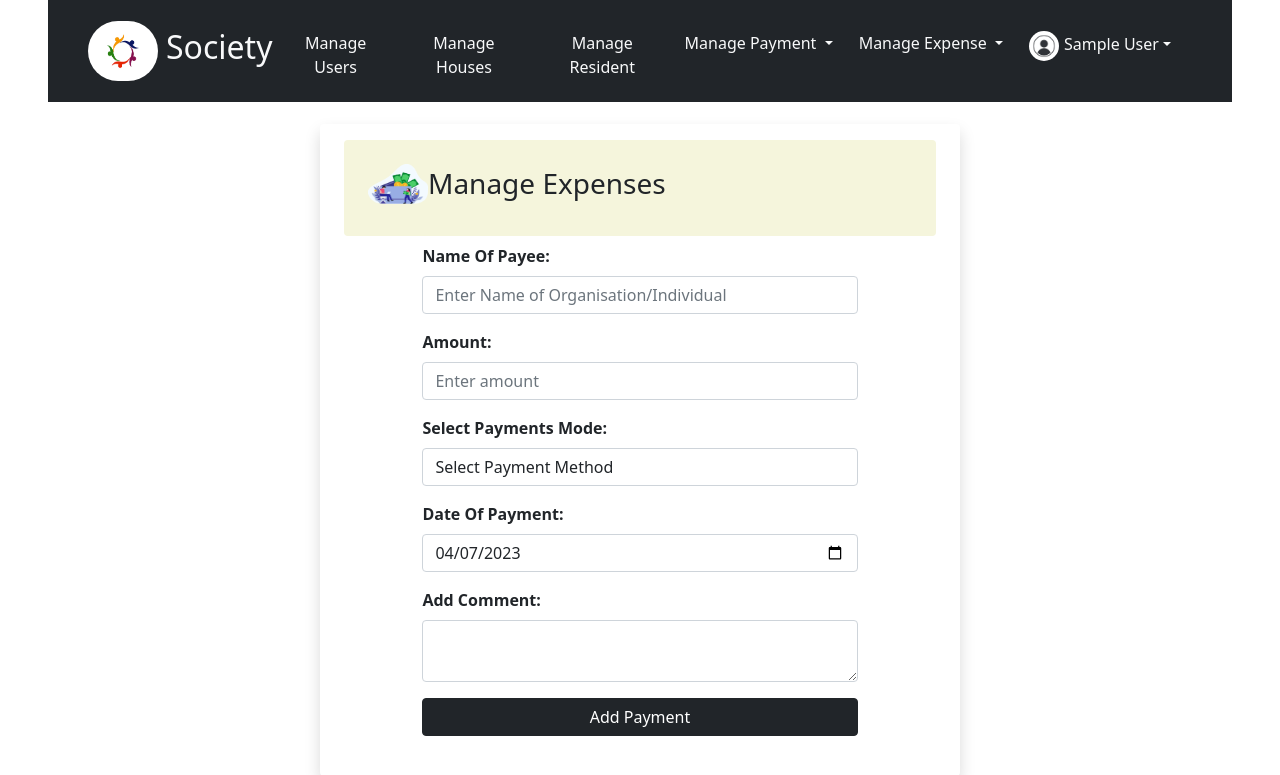
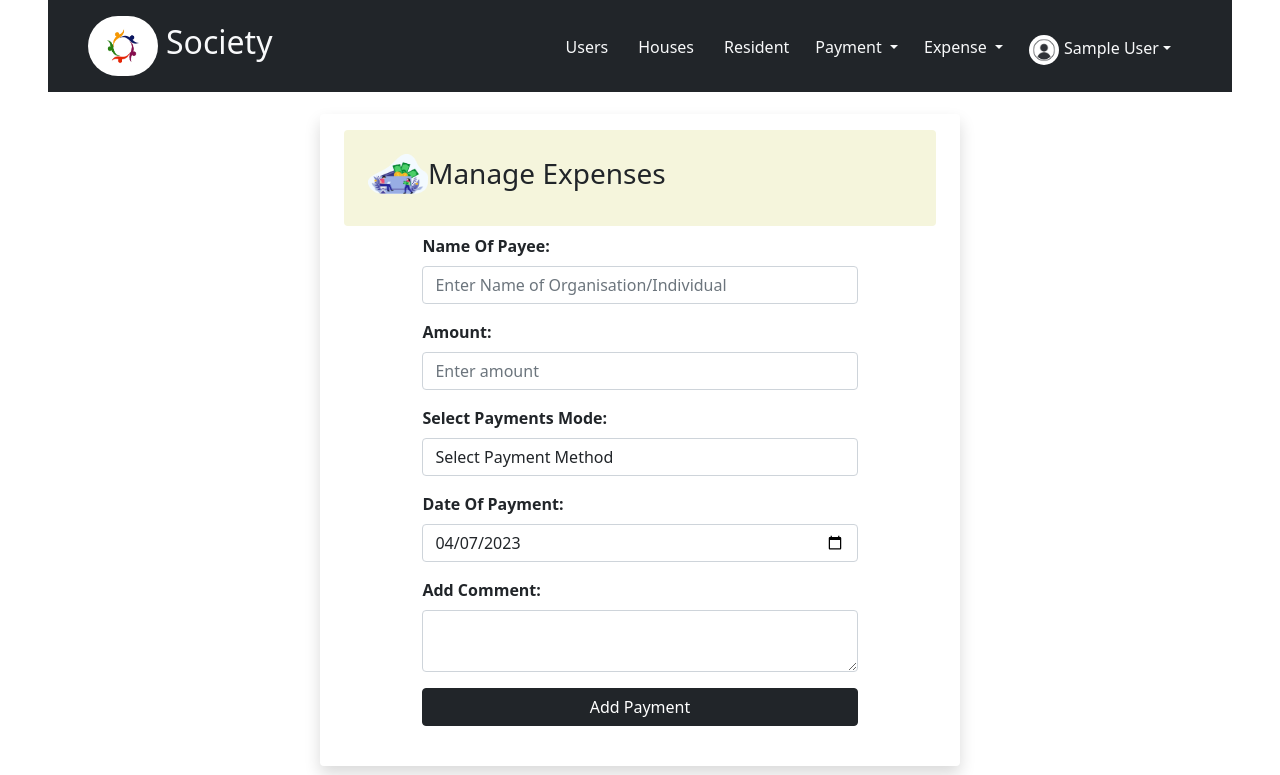
Before and after one commit to NetzOptimize/society, a Laravel app: page /expenses/create in a window 1280 px wide. Shown: the top 775 px of the page. Run offline with Laravel 10, Linux system fonts and the light colour scheme; the visitor is signed in with stand-in values (Sample User, id 1); data comes from the database, SQL or seed files in the repository; some libraries are stand-ins or nearby versions.

Commit message:
Update navbar.blade.php

```diff
--- a/resources/views/navbar.blade.php
+++ b/resources/views/navbar.blade.php
@@ -94,19 +94,19 @@ td,th {
     <div class="collapse navbar-collapse " id="navbarSupportedContent">
       <ul class="navbar-nav me-auto mt-2 mb-2 mb-lg-0 w-100 d-flex justify-content-end" id="hover-li">
         <li class="nav-item">
-        <a href="{{ route('user.index') }}" id="manage-users" class="btn btn-transparent  ms-1 text-light">Manage Users</a>
+        <a href="{{ route('user.index') }}" id="manage-users" class="btn btn-transparent  ms-1 text-light">Users</a>
         </li>
         <li class="nav-item">
-        <a href="{{ route('house.index') }}" class="btn btn-transparent ms-1 text-light">Manage Houses</a>
+        <a href="{{ route('house.index') }}" class="btn btn-transparent ms-1 text-light">Houses</a>
        </li>
         <li class="nav-item">
-        <a href="{{ route('resident.index') }}" class="btn btn-transparent ms-1 text-light">Manage Resident</a>
+        <a href="{{ route('resident.index') }}" class="btn btn-transparent ms-1 text-light">Resident</a>
         </li>
 
          <div class="dropdown drop-hover">
         <li class="nav-item dropdown">
         <button class="btn btn-transparent dropdown-toggle  text-light btn1" type="button" data-bs-toggle="dropdown" aria-expanded="false">
-      Manage Payment
+      Payment
       </button>
           <ul class="dropdown-menu dropdown-menu-dark" aria-labelledby="navbarDropdown">
           <li><a href="{{ route('payment.index') }}" class="dropdown-item  ">Payment History</a></li>
@@ -120,7 +120,7 @@ td,th {
 <div class="dropdown drop-hover ">
           <li class="nav-item dropdown">
           <button class="btn btn-transparent dropdown-toggle text-light btn1" type="button" data-bs-toggle="dropdown" aria-expanded="false">
-      Manage Expense
+      Expense
       </button>
           <ul class="dropdown-menu dropdown-menu-dark" aria-labelledby="navbarDropdown">
           <li><a href="{{ route('admin.expense.index') }}" class="dropdown-item">Expense History</a></li>
```
